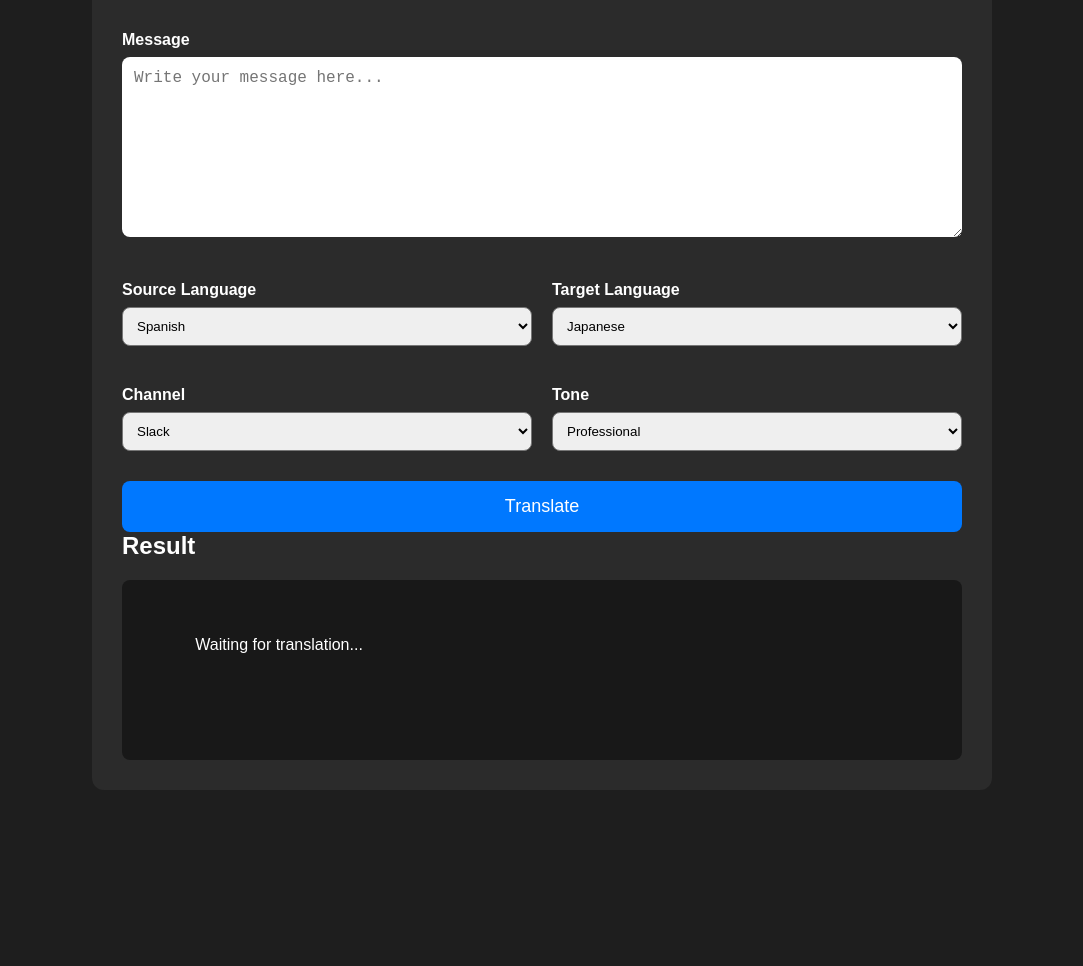
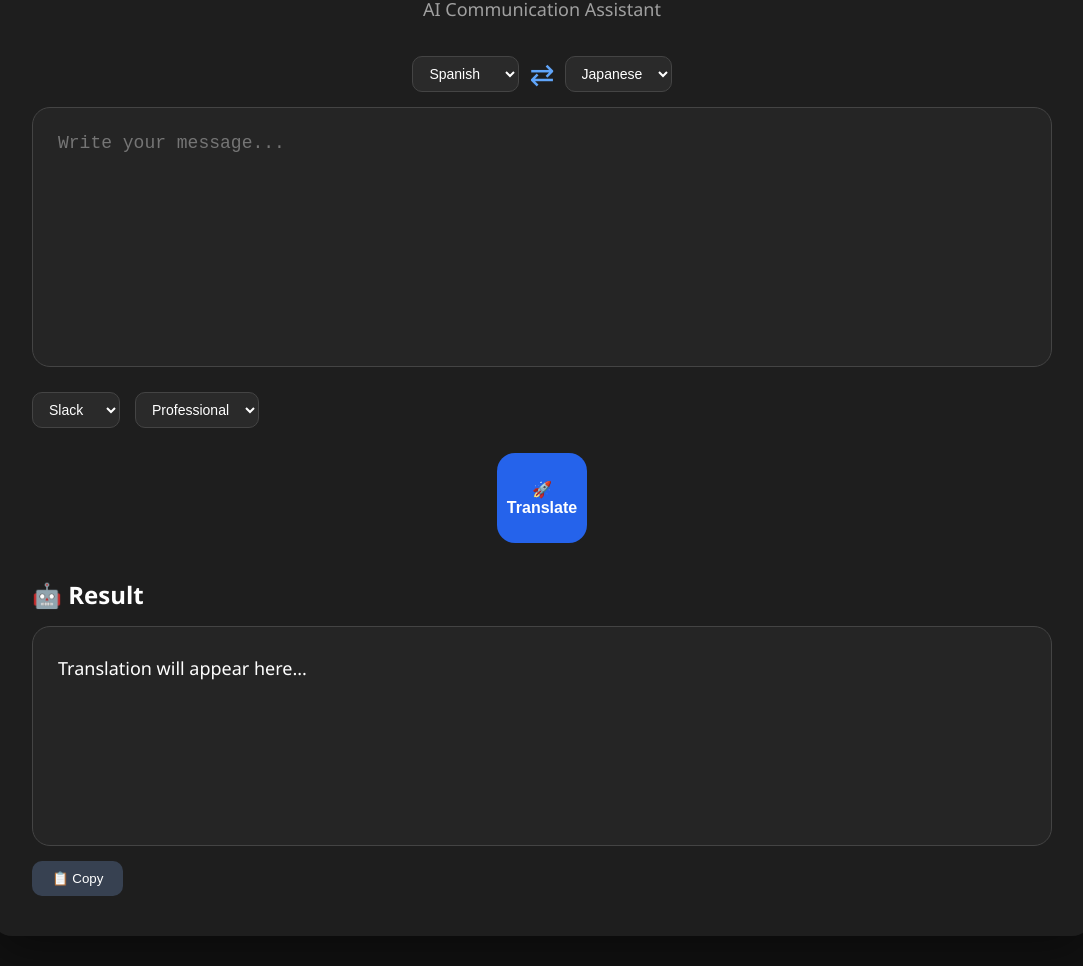
Before and after one commit to Dieg0GM/WorkLingo-AI, a plain HTML site: page frontend/index.html in a window 1280 px wide. Shown: the part 135-1101 px from the top of the page, without its empty margins (98-1181 px from the left). Before the commit the page ends 965 px from the top, so only its background shows below. Drawn offline with Linux system fonts and the light colour scheme; files that its build step writes are made by us from their sources; files whose address does not match are found by name.

Commit message:
Improve WorkLingo AI web interface layout

```diff
--- a/frontend/css/style.css
+++ b/frontend/css/style.css
@@ -1,89 +1,271 @@
 * {
+    box-sizing: border-box;
     margin: 0;
     padding: 0;
-    box-sizing: border-box;
 }
 
+
 body {
-    font-family: Arial, Helvetica, sans-serif;
-    background: #1e1e1e;
-    color: white;
-    padding: 40px;
+
+    min-height: 100vh;
+
+    background: #121212;
+
+    color: #ffffff;
+
+    font-family: "Segoe UI", Arial, sans-serif;
+
+    display: flex;
+
+    justify-content: center;
+
+    align-items: center;
+
+    padding: 30px;
+
 }
 
-.container {
-    max-width: 900px;
-    margin: auto;
-    background: #2b2b2b;
-    padding: 30px;
-    border-radius: 12px;
+
+
+.app-container {
+
+    width: 100%;
+
+    max-width:1100px;
+
+    background: #1e1e1e;
+
+    border-radius: 20px;
+
+    padding: 40px;
+
+    box-shadow: 0 20px 50px rgba(0,0,0,0.4);
+
 }
 
-h1 {
+
+
+header {
+
     text-align: center;
-    margin-bottom: 10px;
+
+    margin-bottom: 35px;
+
 }
 
-.subtitle {
-    text-align: center;
-    color: #bbbbbb;
-    margin-bottom: 30px;
+
+header h1 {
+
+    font-size: 38px;
+
+    margin-bottom: 10px;
+
 }
 
-label {
-    display: block;
-    margin-top: 20px;
-    margin-bottom: 8px;
-    font-weight: bold;
+
+header p {
+
+    color: #a0a0a0;
+
+    font-size: 18px;
+
 }
 
-textarea {
-    width: 100%;
-    height: 180px;
-    padding: 12px;
-    font-size: 16px;
-    border-radius: 8px;
-    border: none;
-    resize: vertical;
-}
 
-.row {
-    display: flex;
-    gap: 20px;
-    margin-top: 20px;
-}
 
-.row div {
-    flex: 1;
+/* idiomas */
+
+.languages {
+
+    display:flex;
+
+    justify-content:center;
+
+    align-items:center;
+
+    gap:10px;
+
+    margin-bottom:15px;
+
 }
 
 select {
-    width: 100%;
-    padding: 10px;
-    border-radius: 8px;
+
+    background:#2a2a2a;
+
+    color:white;
+
+    border:1px solid #444;
+
+    padding:8px 12px;
+
+    border-radius:10px;
+
+    font-size:14px;
+
 }
 
-button {
-    width: 100%;
-    margin-top: 30px;
-    padding: 15px;
-    font-size: 18px;
-    background: #0078ff;
-    color: white;
+
+.swap {
+
+    background: transparent;
+
     border: none;
-    border-radius: 8px;
+
+    color: #60a5fa;
+
+    font-size: 30px;
+
     cursor: pointer;
+
 }
 
-button:hover {
-    background: #0064d6;
+
+
+/* mensaje */
+
+
+textarea {
+
+    width:100%;
+
+    height:260px;
+
+    background:#252525;
+
+    color:white;
+
+    border:1px solid #444;
+
+    border-radius:18px;
+
+    padding:25px;
+
+    font-size:18px;
+
+    resize:none;
+
 }
 
+
+
+textarea:focus {
+
+    outline:none;
+
+    border-color:#3b82f6;
+
+}
+
+
+
+/* opciones */
+
+.settings {
+
+    display:flex;
+
+    gap:15px;
+
+    margin-top:20px;
+
+}
+
+
+
+/* boton */
+
+
+#translateBtn {
+
+    width: 90px;
+    height: 90px;
+
+    margin: 25px auto;
+
+    display: block;
+
+    border: none;
+
+    border-radius: 18px;
+
+    background: #2563eb;
+
+    color: white;
+
+    font-size: 16px;
+
+    font-weight: bold;
+
+    cursor: pointer;
+
+    transition: .3s;
+
+}
+
+
+#translateBtn:hover {
+
+    background: #1d4ed8;
+
+    transform: scale(1.05);
+
+}
+
+
+
+/* resultado */
+
+
+.result-box {
+
+    margin-top:35px;
+
+}
+
+
+.result-box h2 {
+
+    margin-bottom:15px;
+
+}
+
+
+
 #result {
-    margin-top: 20px;
-    background: #181818;
-    min-height: 180px;
-    padding: 20px;
-    border-radius: 8px;
-    white-space: pre-wrap;
+
+    background:#252525;
+
+    border-radius:18px;
+
+    padding:25px;
+
+    min-height:220px;
+
+    font-size:18px;
+
+    line-height:1.8;
+
+    border:1px solid #444;
+
 }
+
+
+
+#copyBtn {
+
+    margin-top:15px;
+
+    padding:10px 20px;
+
+    border:none;
+
+    border-radius:10px;
+
+    background:#374151;
+
+    color:white;
+
+    cursor:pointer;
+
+}
--- a/frontend/index.html
+++ b/frontend/index.html
@@ -4,6 +4,7 @@
 <head>
     <meta charset="UTF-8">
     <meta name="viewport" content="width=device-width, initial-scale=1.0">
+
     <title>WorkLingo AI</title>
 
     <link rel="stylesheet" href="/static/css/style.css">
@@ -11,75 +12,62 @@
 
 <body>
 
-    <div class="container">
+<div class="app-container">
+
+    <header>
 
         <h1>🌍 WorkLingo AI</h1>
 
-        <p class="subtitle">
-            Professional AI Communication Assistant
+        <p>
+            AI Communication Assistant
         </p>
 
-        <label>Message</label>
+    </header>
+
+
+    <section class="languages">
+
+        <select id="source_language">
+            <option>Spanish</option>
+            <option>Japanese</option>
+            <option>English</option>
+        </select>
+
+
+        <button class="swap">
+            ⇄
+        </button>
+
+
+        <select id="target_language">
+            <option>Japanese</option>
+            <option>Spanish</option>
+            <option>English</option>
+        </select>
+
+    </section>
+
+
 
     <textarea
-            id="message"
-            placeholder="Write your message here..."></textarea>
+        id="text"
+        placeholder="Write your message..."
+    ></textarea>
 
-        <div class="row">
 
-            <div>
 
-                <label>Source Language</label>
+    <section class="settings">
 
-                <select id="source">
-
-                    <option>Spanish</option>
-                    <option>English</option>
-                    <option>Japanese</option>
-
-                </select>
-
-            </div>
-
-            <div>
-
-                <label>Target Language</label>
-
-                <select id="target">
-
-                    <option>Japanese</option>
-                    <option>English</option>
-                    <option>Spanish</option>
-
-                </select>
-
-            </div>
-
-        </div>
-
-        <div class="row">
-
-            <div>
-
-                <label>Channel</label>
 
         <select id="channel">
 
             <option>Slack</option>
+            <option>Email</option>
             <option>Teams</option>
-                    <option>Email</option>
-                    <option>GitHub</option>
-                    <option>Jira</option>
-                    <option>ServiceNow</option>
-                    <option>Chatwork</option>
 
         </select>
 
-            </div>
 
-            <div>
-
-                <label>Tone</label>
 
         <select id="tone">
 
@@ -89,27 +77,50 @@
 
         </select>
 
-            </div>
+
+    </section>
+
+
+
+    <button id="translateBtn">
+
+        🚀 Translate
+
+    </button>
+
+
+
+    <section class="result-box">
+
+
+        <h2>
+            🤖 Result
+        </h2>
+
+
+        <div id="result">
+
+            Translation will appear here...
 
         </div>
 
-        <button id="translateBtn">
 
-            Translate
+        <button id="copyBtn">
+
+            📋 Copy
 
         </button>
 
-        <h2>Result</h2>
 
-        <div id="result">
+    </section>
 
-            Waiting for translation...
 
 </div>
 
-    </div>
+
 
 <script src="/static/js/script.js"></script>
+
 
 </body>
 
--- a/frontend/js/script.js
+++ b/frontend/js/script.js
@@ -1,35 +1,76 @@
-const translateBtn = document.getElementById("translateBtn");
+const button = document.getElementById("translateBtn");
 
-translateBtn.addEventListener("click", async () => {
+const resultBox = document.getElementById("result");
 
-    const message = document.getElementById("message").value;
-    const source = document.getElementById("source").value;
-    const target = document.getElementById("target").value;
+
+button.addEventListener("click", async () => {
+
+
+    const text = document.getElementById("text").value;
+
+    const source_language = document.getElementById("source_language").value;
+
+    const target_language = document.getElementById("target_language").value;
+
     const channel = document.getElementById("channel").value;
+
     const tone = document.getElementById("tone").value;
+
+
+
+    resultBox.innerHTML = "⏳ Connecting with AI...";
+
+
+
+    try {
+
 
         const response = await fetch("/translate", {
 
             method: "POST",
 
             headers: {
+
                 "Content-Type": "application/json"
+
             },
+
 
             body: JSON.stringify({
 
-            text: message,
-            source_language: source,
-            target_language: target,
+                text: text,
+
+                source_language: source_language,
+
+                target_language: target_language,
+
                 channel: channel,
+
                 tone: tone
 
             })
 
         });
 
+
+
         const data = await response.json();
 
-    document.getElementById("result").innerText = data.translated;
+
+        resultBox.innerHTML = data.translated;
+
+
+
+    } catch(error) {
+
+
+        resultBox.innerHTML =
+        "❌ Error connecting with server";
+
+
+        console.error(error);
+
+    }
+
 
 });
```
Lines whose indentation alone changed are shown as unchanged.
